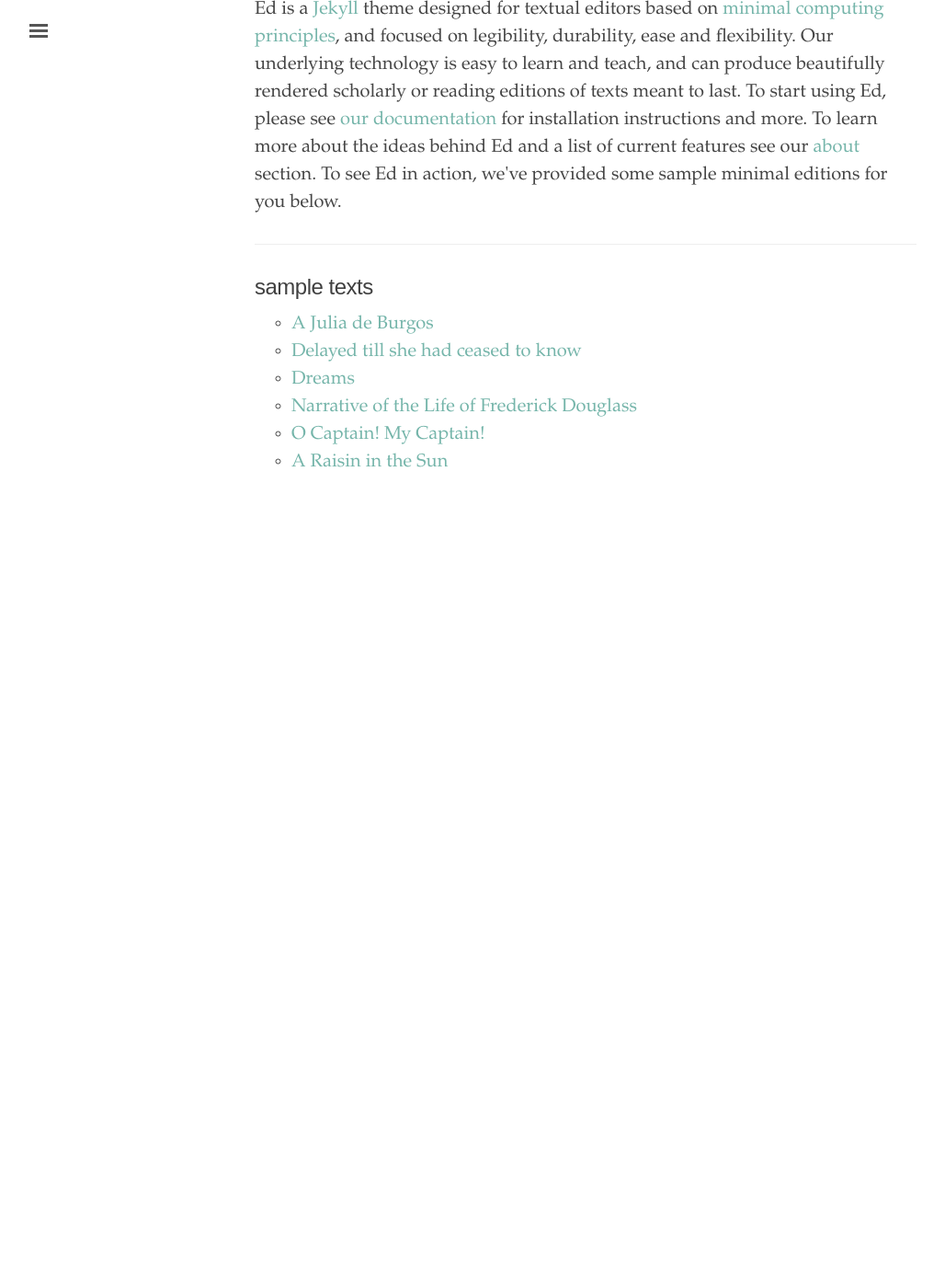
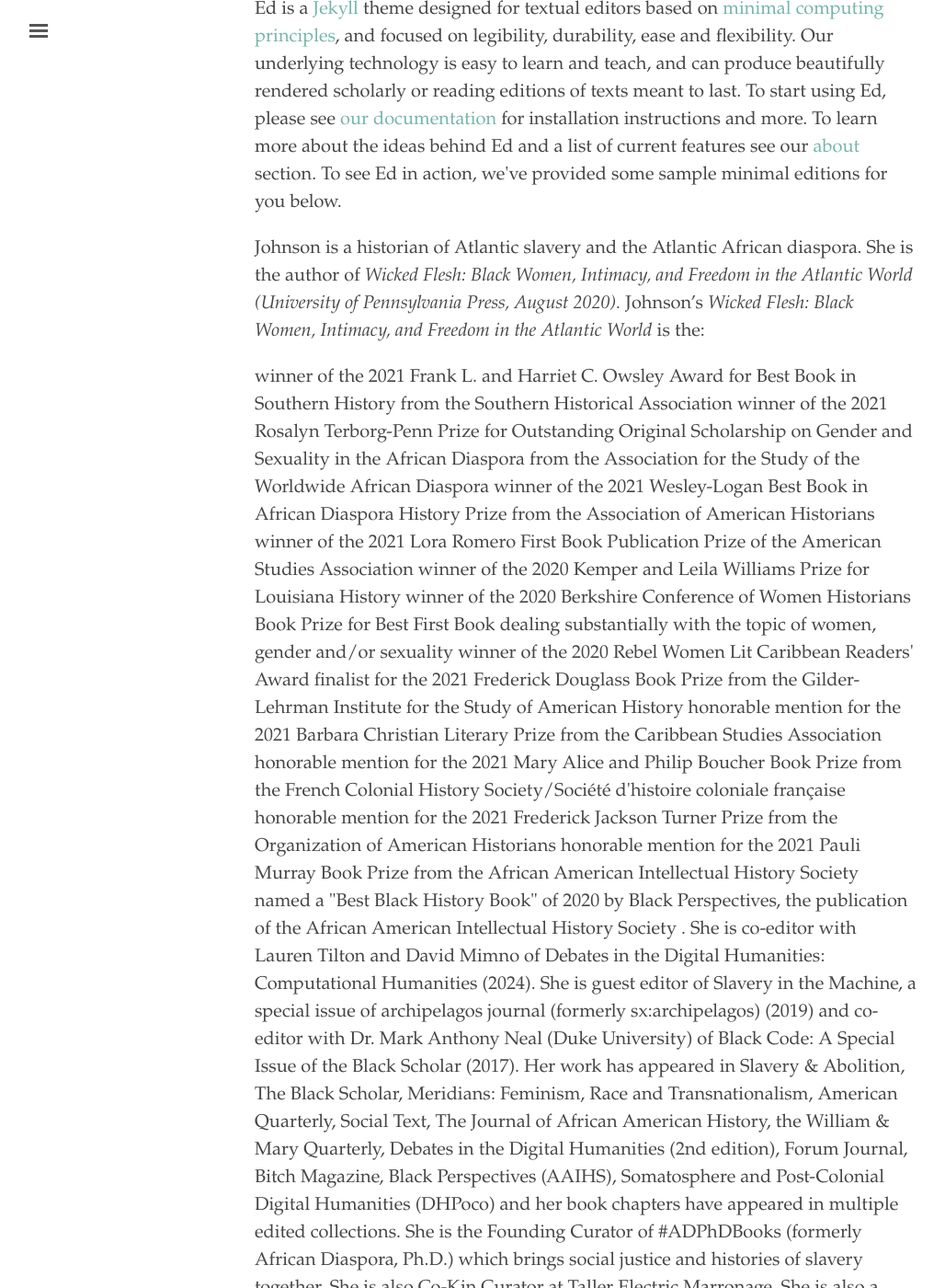
Before and after one commit to jmjafrx/jmjafrx.github.io, a Jekyll site: the page built from index.html, in a window 1280 px wide and 1400 px high, scrolled down 217 px. Shown: the whole window at 92% size, without its empty margins (3-1031 px from the left). Built offline with Jekyll 4.4.1, drawn with Linux system fonts in a browser that asks for light colours; before the commit the page ends 900 px from its top, so only the background shows below that; some of the changed text lies outside the part shown.

Commit message:
fixing index

```diff
--- a/index.html
+++ b/index.html
@@ -15,6 +15,55 @@ title: "Ed."
   and a list of current features see our <a href="{{ site.baseurl }}/about/">about</a> section. To
   see Ed in action, we've provided some sample minimal editions for you below.
 </p>
+
+<p>
+Johnson is a historian of Atlantic slavery and the Atlantic African diaspora. She is the author of <i>Wicked Flesh: Black Women, Intimacy, and Freedom in the Atlantic World (University of Pennsylvania Press, August 2020).</i>
+Johnson’s <i>Wicked Flesh: Black Women, Intimacy, and Freedom in the Atlantic World</i> is the:
+</p>
+
+    winner of the 2021 Frank L. and Harriet C. Owsley Award for Best Book in Southern History from the Southern Historical Association
+
+    winner of the 2021 Rosalyn Terborg-Penn Prize for Outstanding Original Scholarship on Gender and Sexuality in the African Diaspora from the Association for the Study of the Worldwide African Diaspora
+
+    winner of the 2021 Wesley-Logan Best Book in African Diaspora History Prize from the Association of American Historians
+
+    winner of the 2021 Lora Romero First Book Publication Prize of the American Studies Association
+
+    winner of the 2020 Kemper and Leila Williams Prize for Louisiana History
+
+    winner of the 2020 Berkshire Conference of Women Historians Book Prize for Best First Book dealing substantially with the topic of women, gender and/or sexuality
+
+    winner of the 2020 Rebel Women Lit Caribbean Readers' Award
+
+    finalist for the 2021 Frederick Douglass Book Prize from the Gilder-Lehrman Institute for the Study of American History
+
+    honorable mention for the 2021 Barbara Christian Literary Prize from the Caribbean Studies Association
+
+    honorable mention for the 2021 Mary Alice and Philip Boucher Book Prize from the French Colonial History Society/Société d'histoire coloniale française
+
+    honorable mention for the 2021 Frederick Jackson Turner Prize from the Organization of American Historians
+
+    honorable mention for the 2021 Pauli Murray Book Prize from the African American Intellectual History Society
+
+    named a "Best Black History Book" of 2020 by Black Perspectives, the publication of the African American Intellectual History Society .
+
+She is co-editor with Lauren Tilton and David Mimno of Debates in the Digital Humanities: Computational Humanities (2024). She is guest editor of Slavery in the Machine, a special issue of archipelagos journal (formerly sx:archipelagos) (2019) and co-editor with Dr. Mark Anthony Neal (Duke University) of Black Code: A Special Issue of the Black Scholar (2017).
+
+Her work has appeared in Slavery & Abolition, The Black Scholar, Meridians: Feminism, Race and Transnationalism, American Quarterly, Social Text, The Journal of African American History, the William & Mary Quarterly, Debates in the Digital Humanities (2nd edition), Forum Journal, Bitch Magazine, Black Perspectives (AAIHS), Somatosphere and Post-Colonial Digital Humanities (DHPoco) and her book chapters have appeared in multiple edited collections.
+
+She is the Founding Curator of #ADPhDBooks (formerly African Diaspora, Ph.D.) which brings social justice and histories of slavery together. She is also Co-Kin Curator at Taller Electric Marronage.  She is also a Digital Alchemist at the Center for Solutions to Online Violence and a co-organizer of the Queering Slavery Working Group with Dr. Vanessa Holden (University of Kentucky). Her past collaborations include organizing with the LatiNegrxs Project.
+
+Johnson is a PI on Black Beyond Data, a Black Studies computational humanities lab initiative with Kim Gallon (Black Press Research Collective) and Alexandre White (Risk and Racism Project). She is co-PI on the Diaspora Solidarities Lab (dslprojects.org) a virtual Black feminist pedagogies and practice lab. She is co-convener of the Black World Seminar with Drs. Nathan Connolly, Larry Jackson, Martha Jones, Minkah Makalani, and Sasha Turner as well as convener of the Sex and Slavery Lab (2018-2019). She is affiliate faculty in the Program for the Study of Women, Gender, & Sexuality Studies and the Department of the History of Medicine. She is a Board Member in the Program for Museums and Society.
+
+As a historian and Black Studies scholar, Johnson researches black diasporic freedom struggles from slavery to emancipation. As a digital humanist, Johnson explores ways digital and social media disseminate and create historical narratives, in particular, comparative histories of slavery and people of African descent.
+
+She is the recipient of research fellowships and awards from the Hutchins Center for African and African American Studies at Harvard University, the Mellon-African American Digital Humanities Initiative (AADHum) at the University of Maryland, the Woodrow Wilson Foundation, the Gilder-Lehrman Institute, the Mellon Postdoctoral Fellowship Program in the Program in African American History at the Library Company of Philadelphia and the Richards Civil War Era Center and Africana Research Center at the Pennsylvania State University, and Bowdoin College (through the Consortium for Faculty Diversity).
+
+Johnson is on IG as: @jmjafrx_ and tweets (on occasion, post-X)  as @jmjafrx.
+
+
+
+
 </div>
 
 <hr>
```
